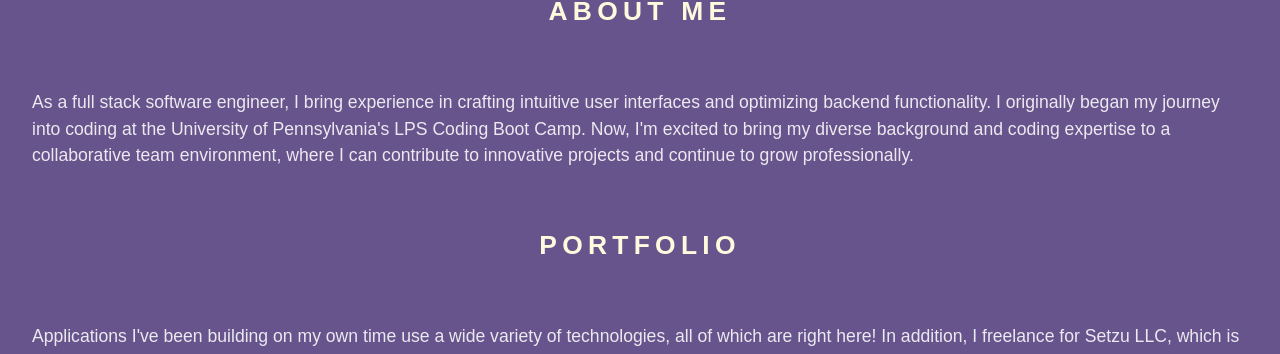
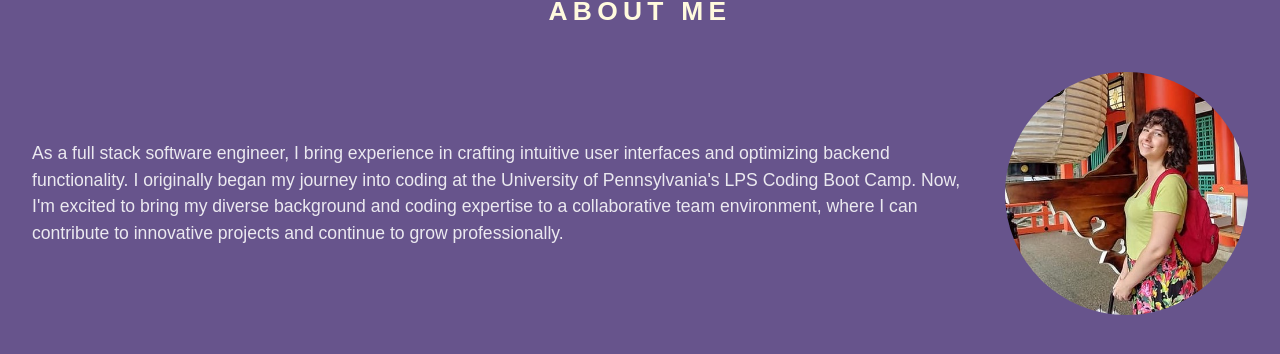
Before and after one commit to miacias/pro-portfolio, a React (Vite) app: page / in a window 1280 px wide. Shown: the part 224-578 px from the top of the page. Built offline with nearby package versions, Linux system fonts and the light colour scheme; no server answers; a web font is replaced by a local one.

Commit message:
added profile picture

```diff
--- a/src/App.jsx
+++ b/src/App.jsx
@@ -4,6 +4,7 @@ import emailjs from '@emailjs/browser';
 import './App.css';
 import Project from './GitHub';
 import { getCurrentYear } from './utils/date';
+import profilePicture from './assets/profile-picture.jpg';
 
 function App() {
   const navOptions = ['About Me', 'Portfolio', 'Skills', 'Contact'];
@@ -85,7 +86,8 @@ function App() {
         <section id='about-me'>
           <h2 className='section-header'>About Me</h2>
           <div className='my-info'>
-          <p>As a full stack software engineer, I bring experience in crafting intuitive user interfaces and optimizing backend functionality. I originally began my journey into coding at the University of Pennsylvania&apos;s LPS Coding Boot Camp. Now, I&apos;m excited to bring my diverse background and coding expertise to a collaborative team environment, where I can contribute to innovative projects and continue to grow professionally.</p>
+            <p>As a full stack software engineer, I bring experience in crafting intuitive user interfaces and optimizing backend functionality. I originally began my journey into coding at the University of Pennsylvania&apos;s LPS Coding Boot Camp. Now, I&apos;m excited to bring my diverse background and coding expertise to a collaborative team environment, where I can contribute to innovative projects and continue to grow professionally.</p>
+            <img id='profile-picture' src={profilePicture} alt='Mia at a Japanese temple posing next to a giant lantern'/>
           </div>
         </section>
         {/* ----- PORTFOLIO ----- */}
--- a/src/index.css
+++ b/src/index.css
@@ -169,6 +169,20 @@ main {
 
 #about-me {
   text-align: left;
+}
+
+.my-info {
+  display: flex;
+  justify-content: flex-start;
+  align-items: center;
+}
+
+#profile-picture {
+  width: 20%;
+  border-radius: 50%;
+  display: inline;
+  float: right;
+  margin-left: 1em;
 }
 
 /* ---------- PORTFOLIO ---------- */
```
Also changed, not shown: src/assets/profile-picture.jpg (added).
